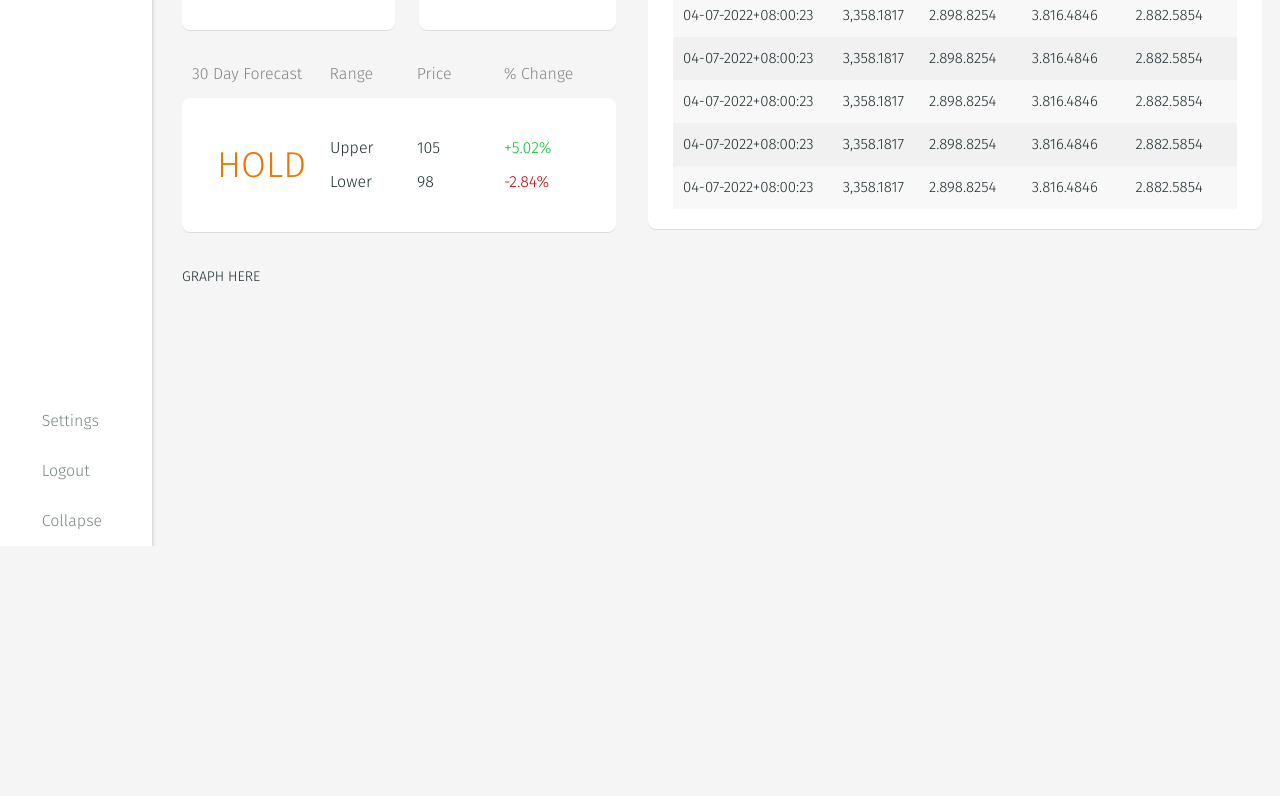
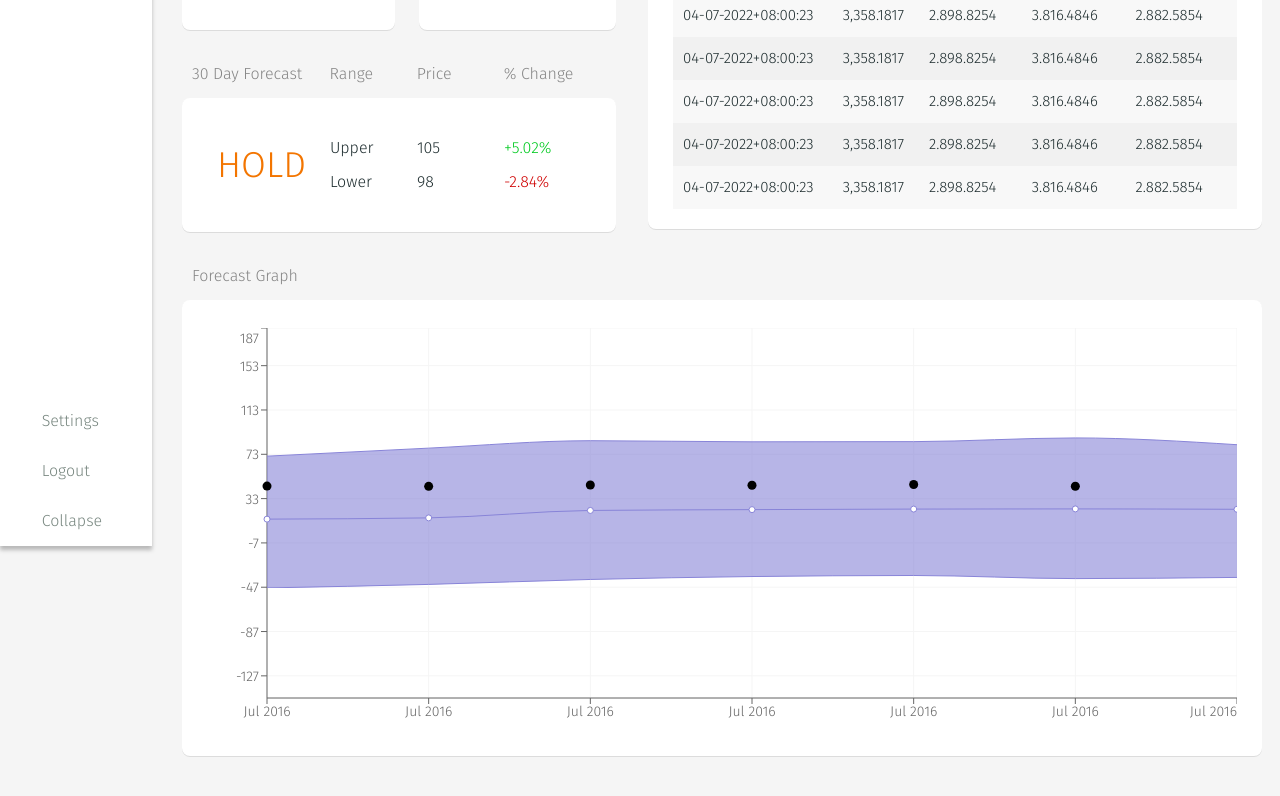
Before and after one commit to brianlimkc/Portfolio_Prophet_FrontEnd, a React (Create React App) app: page /dashboard/details/1 in a window 1280 px wide. Shown: the part 254-1050 px from the top of the page. Before the commit the page ends 800 px from the top, so only its background shows below. Built offline with nearby package versions, Linux system fonts and the light colour scheme.

Commit message:
fix style bugs

```diff
--- a/src/components/website/Details.js
+++ b/src/components/website/Details.js
@@ -4,6 +4,7 @@ import bitcoin from "../../assets/bitcoin.png";
 import ForecastData from "./common/ForecastData";
 import CardBlock from "./common/CardBlock";
 import ForecastRecommendation from "./common/ForecastRecommendation";
+import Graph from "../common/Graph";
 
 function Details({dashboard}) {
     return (
@@ -28,7 +29,12 @@ function Details({dashboard}) {
             </Row>
             <Row className="no-gutters justify-content-center">
                 <Col className={`${dashboard === "true" ? "col-12" : "col-11"}`}>
-                    GRAPH HERE
+                    <div className="d-flex flex-column card-block pr-0 pl-0">
+                        <div className="list--title">Forecast Graph</div>
+                        <div className="card">
+                            <Graph />
+                        </div>
+                    </div>
                 </Col>
             </Row>
         </div>
--- a/src/components/website/common/ForecastData.js
+++ b/src/components/website/common/ForecastData.js
@@ -3,7 +3,7 @@ import {Col} from "react-bootstrap";
 
 function ForecastData({dashboard}) {
     return (
-        <Col className={`${dashboard === "true" ? "col-12 col-xl-7" : "col-11 col-xl-6"}`}>
+        <Col className={`mb-4 ${dashboard === "true" ? "col-12 col-xl-7" : "col-11 col-xl-6"}`}>
             <div className="d-flex flex-column card-block pr-0 pl-xl-3 pl-0">
                 <div className="list--title">Forecast Data</div>
                 <div className="card forecast-data-table list--value mr-0">
```
